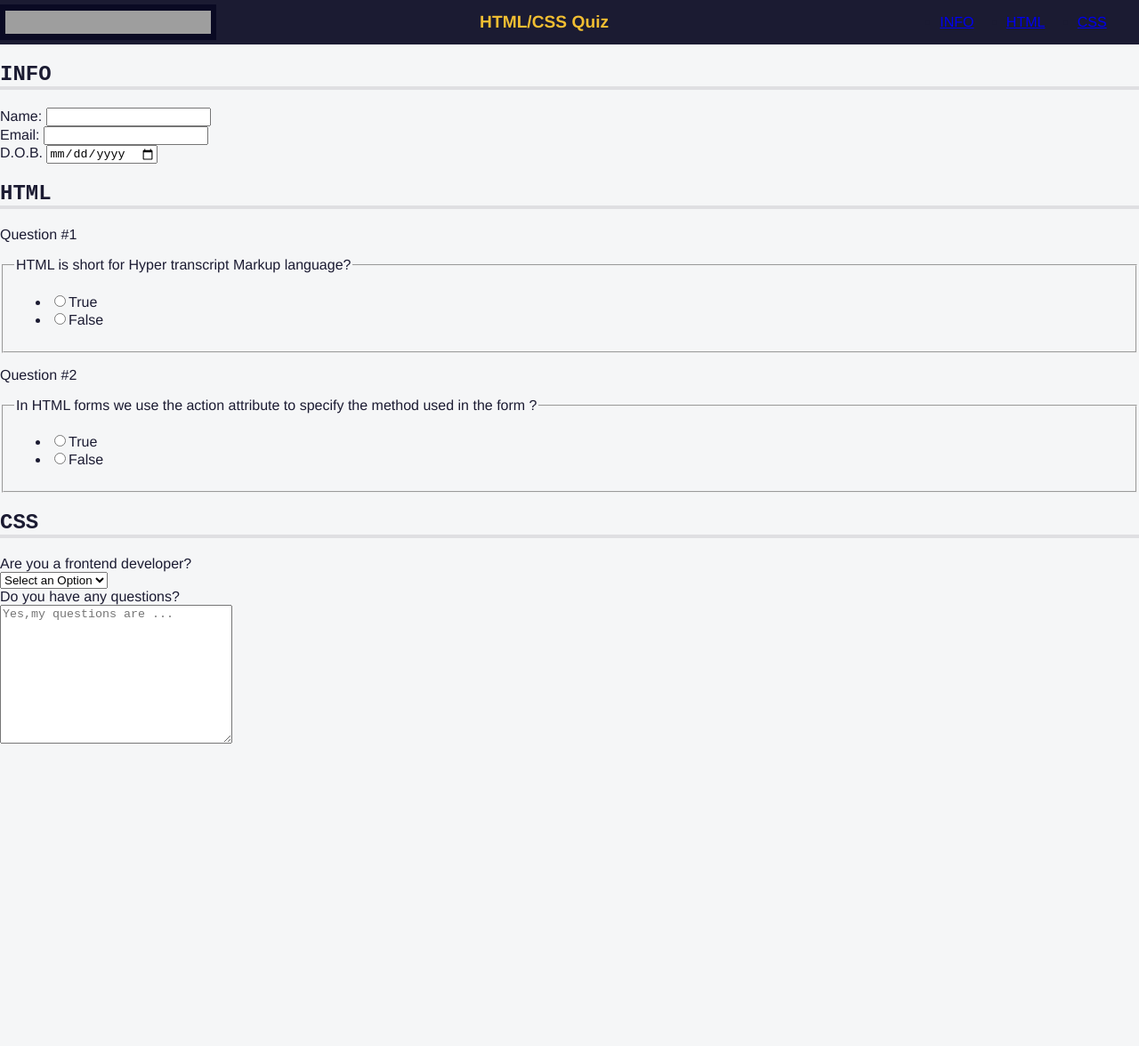
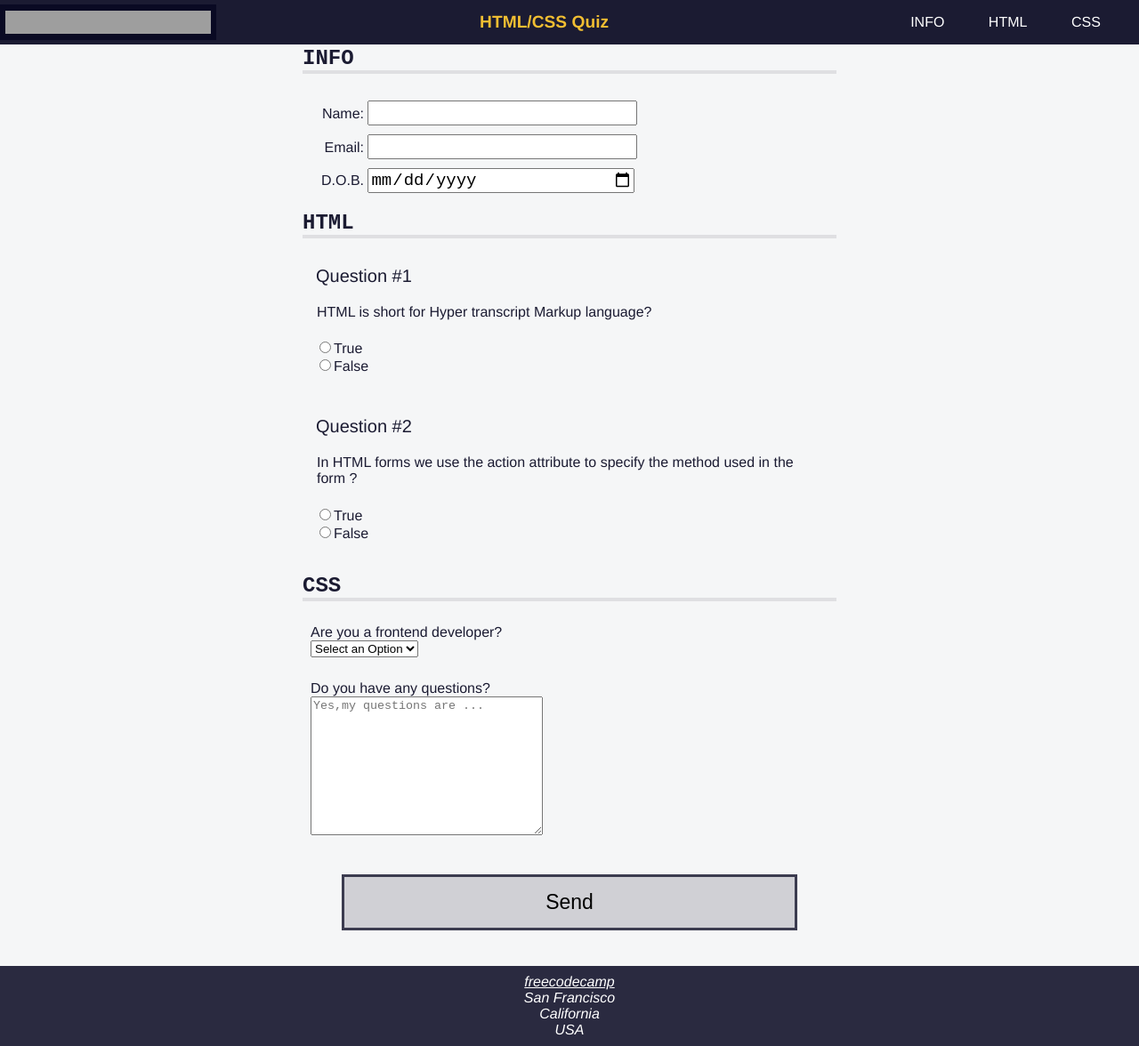
Before and after one commit to AyOULAARBI/Responsive-design-FreeCodeCamp-projects, a plain HTML site: page 9 = Learning accessibility - building a Quiz/index.html in a window 1280 px wide. Shown: the whole page at 89% size. Before the commit the page ends 840 px from the top, so only its background shows below. Drawn offline with Linux system fonts and the light colour scheme; grey boxes are pictures that could not be loaded.

Commit message:
project completed

```diff
--- a/9 = Learning accessibility - building a Quiz/index.html
+++ b/9 = Learning accessibility - building a Quiz/index.html
@@ -13,9 +13,9 @@
         <h1>HTML/CSS Quiz</h1>
         <nav>
             <ul>
-                <li><a href="#info-section">INFO</a></li>
-                <li><a href="#css-sectionhtml-section">HTML</a></li>
-                <li><a href="#">CSS</a></li>
+                <li><a href="#info-section" accesskey="i">INFO</a></li>
+                <li><a href="#html-section" accesskey="h">HTML</a></li>
+                <li><a href="#css-section" accesskey="c">CSS</a></li>
             </ul>
         </nav>
     </header>
@@ -23,10 +23,12 @@
         <form action="https://freecodecamp.org/practice-project/accessibility-quiz" method="post">
             <section role="region" aria-labelledby="info-section">
                 <h2 id="info-section">INFO</h2>
-                <div class="info"><label for="name">Name:</label>
+                <div class="info">
+                    <label for="name">Name:</label>
                 <input type="text" id="name" name="name">
                 </div>
-                <div class="info"><label for="email">Email:</label>
+                <div class="info">
+                    <label for="email">Email:</label>
                 <input type="email" id="email" name="email">
                 </div>
                 <div class="info"><label for="dob">D.O.B. <span class="sr-only">(Date of birth)</span></label>
@@ -40,7 +42,7 @@
                     <p>1</p>
                     <fieldset class="question" name="question1">
                         <legend>HTML is short for Hyper transcript Markup language?</legend>
-                        <ul class="answer">
+                        <ul class="answers-list">
                             <li><label for="q1-a1"><input type="radio" name="q1" id="q1-a1" value="True">True</label></li>
                             <li><label for="q1-a2"><input type="radio" name="q1" id="q1-a2" value="False">False</label></li>
                         </ul>
@@ -50,7 +52,7 @@
                     <p>2</p>
                     <fieldset class="question" name="question2">
                         <legend>In HTML forms we use the action attribute to specify the method used in the form ?</legend>
-                        <ul class="answer">
+                        <ul class="answers-list">
                             <li><label for="q2-a1"><input type="radio" name="q2" id="q2-a1" value="True">True</label></li>
                             <li><label for="q2-a2"><input type="radio" name="q2" id="q2-a2" value="False">False</label></li>
                         </ul>
@@ -72,17 +74,23 @@
                         </select>
                     </div>
                     <div class="question-block">
-                      <label>Do you have any questions?</label>
+                      <label for="q2-css">Do you have any questions?</label>
                     </div>
                     <div class="answer">
-                        <textarea name="" id="" cols="30" rows="10" placeholder="Yes,my questions are ..."></textarea>
+                        <textarea name="q2-css" id="q2-css" cols="30" rows="10" placeholder="Yes,my questions are ..."></textarea>
                     </div>
                 </div>
             </section>
+            <button type="submit">Send</button>
         </form>
-         <!-- css section  contains drop down and textarea
-            .formrow > alterning .question-block and .answer
-         -->
     </main>
+    <footer>
+        <address>
+            <a href="">freecodecamp</a> <br>
+            San Francisco <br>
+            California <br>
+            USA <br>
+        </address>
+    </footer>
 </body>
 </html>
--- a/9 = Learning accessibility - building a Quiz/styles.css
+++ b/9 = Learning accessibility - building a Quiz/styles.css
@@ -1,3 +1,6 @@
+*{
+    scroll-behavior: smooth;
+}
 body {
     background: #f5f6f7;
     color: #1b1b32;
@@ -11,6 +14,8 @@ header{
     display: flex;
     justify-content: space-between;
     align-items: center;
+    position:fixed;
+    top: 0;
 }
 
 #logo{
@@ -23,6 +28,7 @@ header{
 h1{
     color: #f1be32;
     font-size: min(5vw, 1.2em);
+    text-align: center;
 }
 nav{
     width: 50%;
@@ -32,8 +38,26 @@ nav{
 nav>ul{
     display: flex;
     justify-content: space-evenly;
+    flex-wrap: wrap;
+    align-items: center;
+    margin-block: 0;
+    padding-inline-start: 0;
+    height: 100%;
+}
+nav li{
+    color: #dfdfe2;
+  margin: 0 0.2rem;
+  padding: 0.2rem;
+  display: block;
+}
+li > a{
+    color:white;
+    text-decoration: none;
 }
 
+main{
+    padding-top: 2em;
+}
 h2{
     border-bottom: 4px solid #dfdfe2;
     font-family: 'Courier New', Verdana, sans-serif;
@@ -51,3 +75,77 @@ h2{
 p::before{
     content: "Question #";
 }
+section{
+    width: 80%;
+    max-width: 600px;
+    margin: 0 auto;
+    margin-bottom: 10px;
+}
+.info{
+    padding: 10px 0 0 10px;
+}
+.formrow{
+    margin: 0;
+    margin-top: 12px;
+    padding: 0 9px 0 9px;
+}
+  input{
+    font-size: 19px;
+}
+.info input, .info label{
+    display: inline-block;
+}
+.info input{
+    width: 50%;
+    text-align: left;
+}
+.info label{
+    width: 10%;
+    min-width: 55px;;
+    text-align: right;;
+}
+.question-block {
+    /* display: block; */
+    width: 100%;
+    margin-top: 20px;
+    padding-top: 6px;
+}
+p{
+    margin-top: 5px;
+    padding-left: 15px;
+    font-size: 20px;
+}
+.question{
+    border: 0;
+    padding-bottom: 0;
+}
+.answers-list{
+    list-style: none;
+    padding: 0;
+}
+button{
+    display: block;
+    margin: 40px auto;
+    width: 40%;
+    padding: 15px;
+    font-size: 23px;
+    background: #d0d0d5;
+    border: 3px solid #3b3b4f;
+}
+footer{
+    display: flex;
+    justify-content: center;
+    background-color: #2a2a40;
+}
+footer, footer a{
+    color:  white;
+}
+address{
+    text-align: center;
+    padding: 9px;
+}
+@media (prefers-reduced-motion: no-preference){
+    * {
+        scroll-behavior: smooth;
+    }
+}
```
